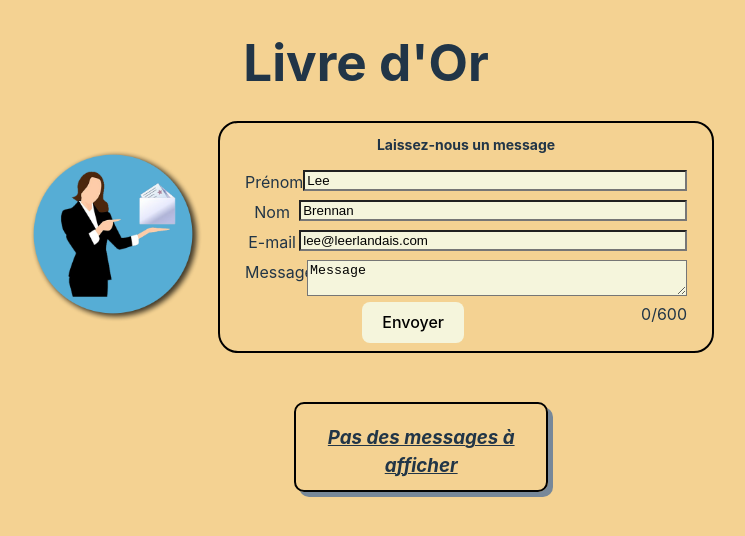
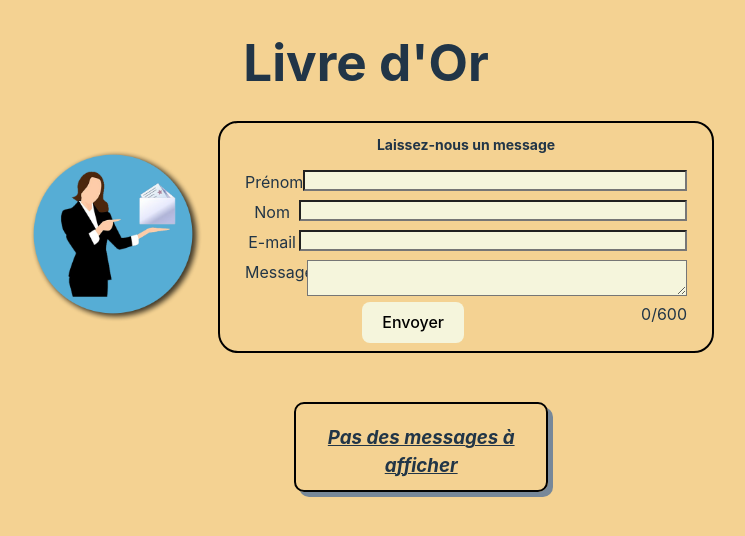
Before and after one commit to Leerlandais/react-msg, a React (Vite) app: page / in a window 1280 px wide. Shown: the top 536 px of the page, without its empty margins (274-1019 px from the left). Built offline with nearby package versions, Linux system fonts and the light colour scheme.

Commit message:
added delete button

```diff
--- a/src/App.css
+++ b/src/App.css
@@ -23,6 +23,10 @@ body {
 
 h1 {
   margin-bottom: 0;
+}
+
+.delBtnHolder {
+  float: left;
 }
 
 .hidden {
--- a/src/App.jsx
+++ b/src/App.jsx
@@ -5,6 +5,7 @@ import {useEffect, useState} from "react";
 // component imports
 import MessageForm from "./components/MessageForm.jsx";
 import MessageList from "./components/MessageList.jsx";
+
 
 function App() {
 
@@ -28,6 +29,12 @@ function App() {
             })
         }
 
+        function deleteMessage(id) {
+        setMessages((currentMessages) => {
+            return currentMessages.filter(message => message.id !== id)
+        })
+        }
+
 console.log(messages)
   return (
       <>
@@ -49,9 +56,12 @@ console.log(messages)
                       }
                   </h3>
                   {messages.map(message => {
-                    return <MessageList {...message} key={message.id} />
+                    return(
+                        <>
+                        <MessageList {...message} key={message.id} onDelete={deleteMessage} />
+                        </>
+                  )
                   })}
-
 
               </div>
           </div>
--- /dev/null
+++ b/src/components/DeleteButton.jsx
@@ -0,0 +1,12 @@
+function DeleteButton({ onDelete, id }) {
+
+    return (
+        <div className="delBtnHolder">
+            <button onClick={() => onDelete(id)}>
+                Delete
+            </button>
+        </div>
+    );
+}
+
+export default DeleteButton;
--- a/src/components/MessageForm.jsx
+++ b/src/components/MessageForm.jsx
@@ -2,10 +2,10 @@ import { useState } from "react";
 
 export default function MessageForm(props) {
     // Need a state for each input - NOTE TO SELF: Find out if it's possible to do these together, for example const [newMsg, setNewMsg] = useState([])
-    const [newMsg, setNewMsg] = useState("Message");
-    const [firstName, setFirstName] = useState("Lee");
-    const [lastName, setLastName] = useState("Brennan");
-    const [userMail, setUserMail] = useState("lee@leerlandais.com");
+    const [newMsg, setNewMsg] = useState("");
+    const [firstName, setFirstName] = useState("");
+    const [lastName, setLastName] = useState("");
+    const [userMail, setUserMail] = useState("");
     const [msgLength, setMsgLength] = useState("0");
 
     function formSubmission(e) {
--- a/src/components/MessageList.jsx
+++ b/src/components/MessageList.jsx
@@ -1,16 +1,24 @@
 import PropTypes from "prop-types";
 import OpinionButton from "./OpinionButton.jsx";
+import DeleteButton from "./DeleteButton.jsx";
 
-export default function MessageList({id, firstname, surname, email, text}) {
+export default function MessageList({id, firstname, surname, email, text, onDelete}) {
+
+
     return (
+        <>
+
             <div key={id}
                  className="messageHolder">
+                <DeleteButton onDelete={onDelete} id={id} />
                 <h4><span className="italic" title={email}>{firstname} {surname}</span>
                 </h4>
                 <p>{text}</p>
                 <OpinionButton className="fa fa-thumbs-up" />
                 <OpinionButton className="fa fa-thumbs-down" />
+
             </div>
+        </>
     )
 }
 
```
Lines whose indentation alone changed are shown as unchanged.
